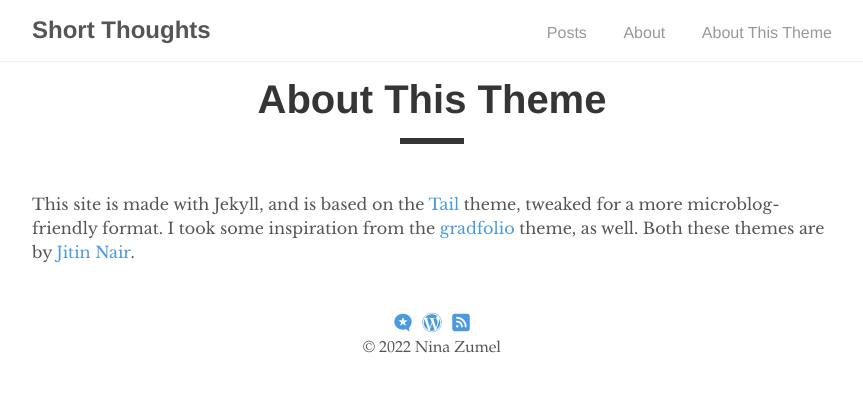
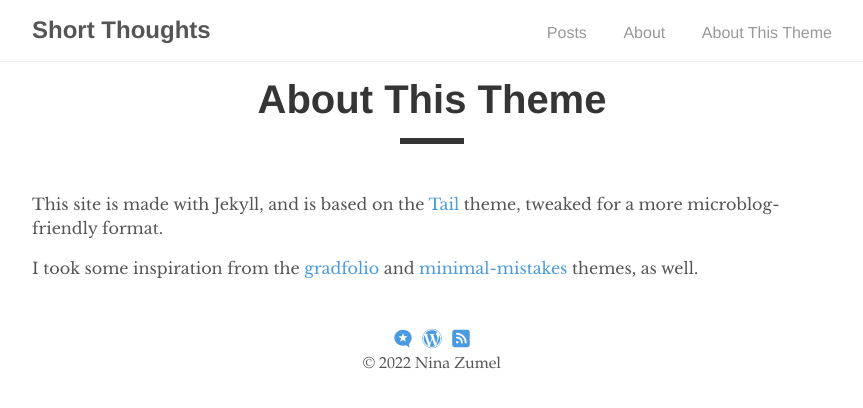
Before and after one commit to NinaZumel/testblog, a Jekyll site: the page built from _pages/about-theme.md, in a window 1280 px wide. Shown: the top 408 px of the page, without its empty margins (208-1071 px from the left). Built offline with Jekyll 4.4.1, drawn with Linux system fonts in a browser that asks for light colours; nearby versions of some CDN libraries.

Commit message:
fix the link errors

```diff
--- a/_includes/footer.html
+++ b/_includes/footer.html
@@ -3,7 +3,7 @@
     {% if site.footer.links %}
       {% for link in site.footer.links %}
         {% if link.url %}
-          <a class="social-button" href="{{link.url}} rel="me">
+          <a class="social-button" href="{{link.url}}" rel="me">
             <i class="{{ link.icon | default: 'fas fa-link fa-lg' }}" aria-hidden="true"></i>
           </a>
         {% endif %}
--- a/_pages/about-theme.md
+++ b/_pages/about-theme.md
@@ -4,4 +4,6 @@
 permalink: /about-theme/
 ---
 
-This site is made with Jekyll, and is based on the [Tail](https://github.com/jitinnair1/tail) theme, tweaked for a more microblog-friendly format. I took some inspiration from the [gradfolio](https://github.com/jitinnair1/gradfolio) theme, as well. Both these themes are by [Jitin Nair](https://github.com/jitinnair1).
+This site is made with Jekyll, and is based on the [Tail](https://github.com/jitinnair1/tail) theme, tweaked for a more microblog-friendly format.
+
+I took some inspiration from the [gradfolio](https://github.com/jitinnair1/gradfolio) and [minimal-mistakes](https://github.com/mmistakes/minimal-mistakes) themes, as well.
```
